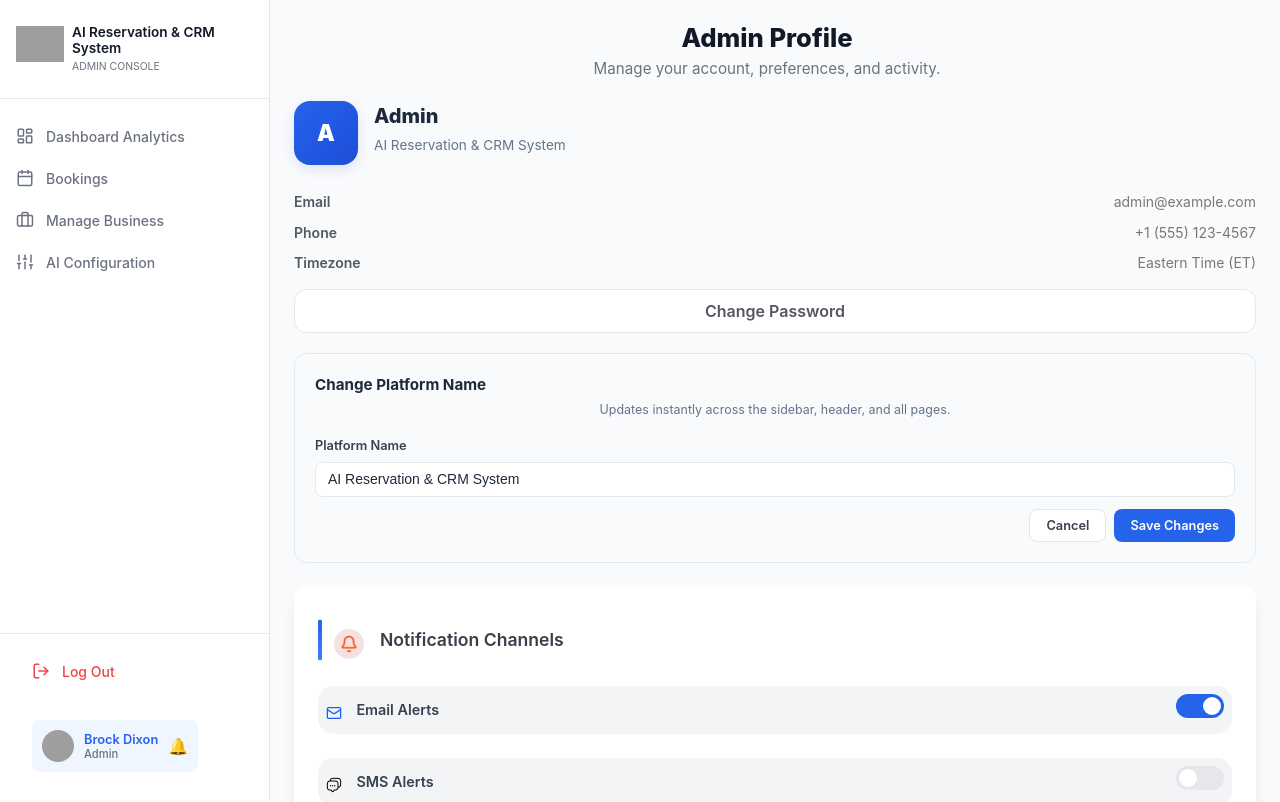
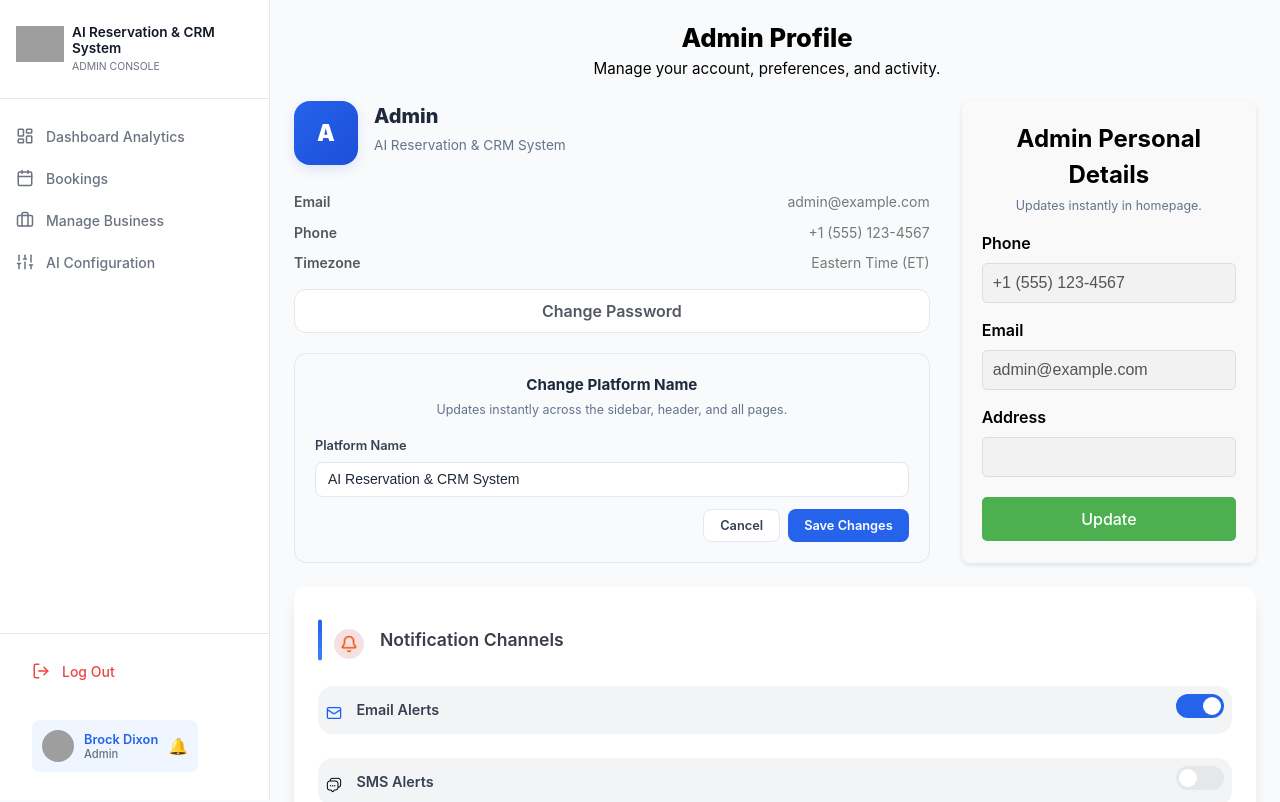
Before and after one commit to BeUp-In-Tech/ai-reservation-crm-system, a React app: page /profile in a window 1280 px wide. Shown: the top 802 px of the page. Built offline with nearby package versions, Linux system fonts and the light colour scheme; no server answers; grey boxes are pictures that could not be loaded; the HTML template or start-up script is replaced by a standard one.

Commit message:
updated the adminprofile

```diff
--- a/src/pages/profile.jsx
+++ b/src/pages/profile.jsx
@@ -31,8 +31,8 @@ const AdminProfileDashboard = () => {
   const { platformName, setPlatformName } = usePlatform();
 
   const [emailAlerts, setEmailAlerts] = useState(true);
-  const [smsAlerts, setSmsAlerts]     = useState(false);
-  const [whatsapp, setWhatsapp]       = useState(false);
+  const [smsAlerts, setSmsAlerts] = useState(false);
+  const [whatsapp, setWhatsapp] = useState(false);
 
   const [profile, setProfile] = useState({
     name: "Admin",
@@ -42,10 +42,10 @@ const AdminProfileDashboard = () => {
     timezone: "Eastern Time (ET)",
   });
 
-  const [platformNameInput, setPlatformNameInput]   = useState(platformName);
+  const [platformNameInput, setPlatformNameInput] = useState(platformName);
   const [platformNameSaving, setPlatformNameSaving] = useState(false);
   const [platformNameStatus, setPlatformNameStatus] = useState(null);
-  const [platformNameError, setPlatformNameError]   = useState("");
+  const [platformNameError, setPlatformNameError] = useState("");
 
   const stats = useMemo(
     () => ({
@@ -54,10 +54,10 @@ const AdminProfileDashboard = () => {
       totalBookings: 1842,
       conversions: 312,
       recentInteractions: [
-        { name: "Downtown Health Clinic", status: "Converted",  time: "2m ago",  interaction: "Booked appointment for 3:00 PM" },
-        { name: "Sunset Restaurant",      status: "Hands-off",  time: "15m ago", interaction: "Customer asked for menu details" },
-        { name: "Elite Fitness Center",   status: "Converted",  time: "1h ago",  interaction: "Signed up for monthly membership" },
-        { name: "City Dental Care",       status: "Converted",  time: "3h ago",  interaction: "Rescheduled cleaning appointment" },
+        { name: "Downtown Health Clinic", status: "Converted", time: "2m ago", interaction: "Booked appointment for 3:00 PM" },
+        { name: "Sunset Restaurant", status: "Hands-off", time: "15m ago", interaction: "Customer asked for menu details" },
+        { name: "Elite Fitness Center", status: "Converted", time: "1h ago", interaction: "Signed up for monthly membership" },
+        { name: "City Dental Care", status: "Converted", time: "3h ago", interaction: "Rescheduled cleaning appointment" },
       ],
     }),
     []
@@ -103,17 +103,17 @@ const AdminProfileDashboard = () => {
 
       <div className="admin-topbar">
         <div>
-          <h1 className="admin-title">Admin Profile</h1>
-          <p className="admin-subtitle">Manage your account, preferences, and activity.</p>
+          <h1 className="admin-title" style={{ color: 'black' }}>Admin Profile</h1>
+          <p className="admin-subtitle" style={{ color: 'black' }}>Manage your account, preferences, and activity.</p>
         </div>
       </div>
 
       <div className="admin-grid">
 
         {/* ── Left Column ── */}
-        <div className="left-col">
+        <div style={{ display: 'flex', gap: '2rem' }}>
+          <div className="left-col" style={{ flex: 1 }}>
             <div className="cards profile-card">
-
               <div className="profile-header">
                 <div className="avatar">{profile.name?.[0]?.toUpperCase() || "A"}</div>
                 <div className="profile-meta">
@@ -149,10 +149,10 @@ const AdminProfileDashboard = () => {
               {/* ── Change Platform Name ── */}
               <div style={{ marginTop: '1.25rem', background: '#f8fafc', border: '1px solid #e2e8f0', borderRadius: '12px', padding: '1.25rem' }}>
                 <div style={{ marginBottom: '1rem' }}>
-                <h3 style={{ fontSize: '0.95rem', fontWeight: '700', color: '#1e293b', margin: 0 }}>
+                  <h3 style={{ fontSize: '0.95rem', fontWeight: '700', color: '#1e293b', margin: 0, textAlign: 'center' }}>
                     Change Platform Name
                   </h3>
-                <p style={{ fontSize: '0.78rem', color: '#64748b', marginTop: '0.25rem' }}>
+                  <p style={{ fontSize: '0.78rem', color: '#64748b', marginTop: '0.25rem', textAlign: 'center' }}>
                     Updates instantly across the sidebar, header, and all pages.
                   </p>
                 </div>
@@ -202,7 +202,82 @@ const AdminProfileDashboard = () => {
                   </div>
                 </form>
               </div>
+            </div>
+          </div>
 
+          <div style={{ maxWidth: '500px', margin: '0 auto', padding: '20px', backgroundColor: '#f9f9f9', borderRadius: '8px', boxShadow: '0 2px 5px rgba(0, 0, 0, 0.1)', flex: 0.4 }}>
+            <h2 style={{ textAlign: 'center', color: 'black' }}>Admin Personal Details</h2>
+            <p style={{ fontSize: '0.78rem', color: '#64748b', marginTop: '0.25rem', textAlign: 'center' }}>
+                    Updates instantly in homepage.
+                  </p>
+            <label style={{ display: 'block', marginBottom: '8px', fontWeight: '600', color: 'black' }}>Phone</label>
+            <input
+              type="text"
+              value={profile.phone}
+              disabled
+              style={{
+                width: '100%',
+                padding: '10px',
+                marginBottom: '15px',
+                fontSize: '16px',
+                borderRadius: '5px',
+                border: '1px solid #ddd',
+                backgroundColor: '#f2f2f2',
+                cursor: 'not-allowed',
+              }}
+            />
+
+            <label style={{ display: 'block', marginBottom: '8px', fontWeight: '600', color: 'black' }}>Email</label>
+            <input
+              type="text"
+              value={profile.email}
+              disabled
+              style={{
+                width: '100%',
+                padding: '10px',
+                marginBottom: '15px',
+                fontSize: '16px',
+                borderRadius: '5px',
+                border: '1px solid #ddd',
+                backgroundColor: '#f2f2f2',
+                cursor: 'not-allowed',
+              }}
+            />
+
+            <label style={{ display: 'block', marginBottom: '8px', fontWeight: '600', color: 'black' }}>Address</label>
+            <input
+              type="text"
+              value={profile.address}
+              disabled
+              style={{
+                width: '100%',
+                padding: '10px',
+                marginBottom: '20px',
+                fontSize: '16px',
+                borderRadius: '5px',
+                border: '1px solid #ddd',
+                backgroundColor: '#f2f2f2',
+                cursor: 'not-allowed',
+              }}
+            />
+
+            <button
+              style={{
+                width: '100%',
+                padding: '12px',
+                fontSize: '16px',
+                backgroundColor: '#4CAF50',
+                color: 'white',
+                border: 'none',
+                borderRadius: '5px',
+                cursor: 'pointer',
+                transition: 'background-color 0.3s ease',
+              }}
+              onMouseOver={(e) => e.target.style.backgroundColor = '#45a049'}
+              onMouseOut={(e) => e.target.style.backgroundColor = '#4CAF50'}
+            >
+              Update
+            </button>
           </div>
         </div>
 
```
Lines whose indentation alone changed are shown as unchanged.
